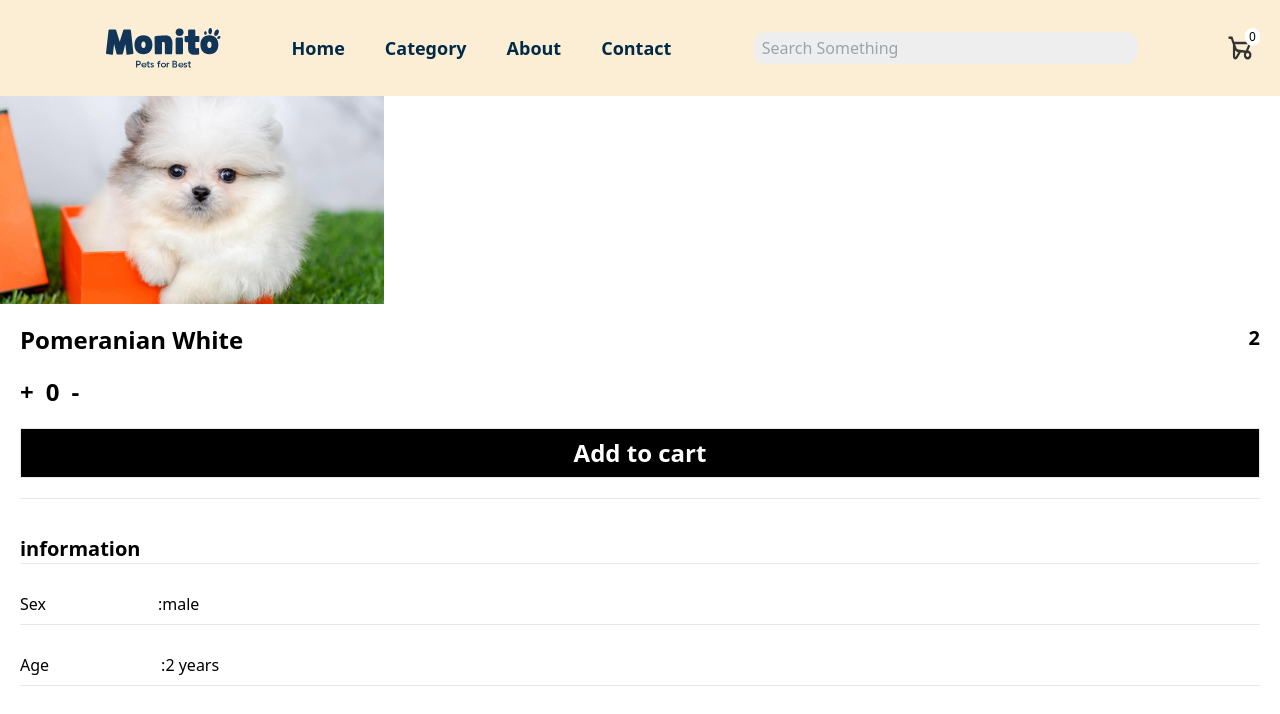
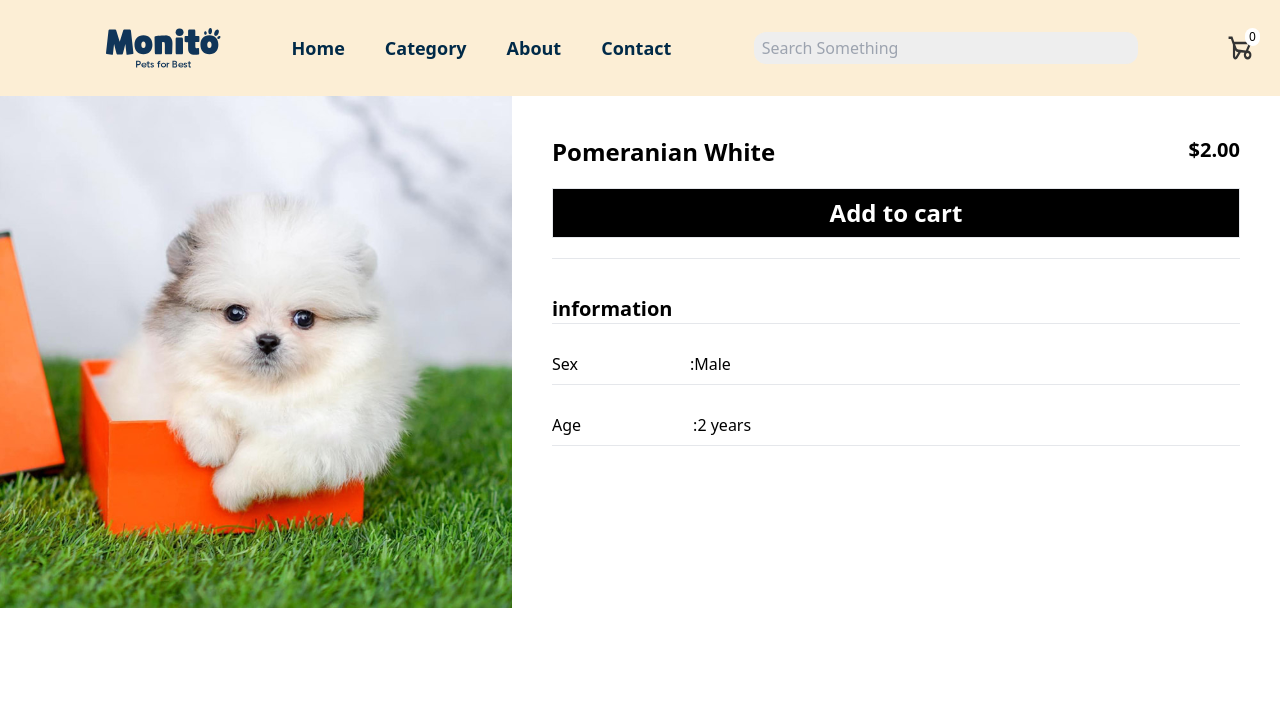
Before and after one commit to whalay/petstore, a React (Vite) app: page /product/1 in a window 1280 px wide. Shown: the top 714 px of the page. Built offline with nearby package versions, Linux system fonts and the light colour scheme; some icons are missing.

Commit message:
added productdetail add to cart features

```diff
--- a/src/App.jsx
+++ b/src/App.jsx
@@ -1,10 +1,13 @@
 import { useState } from "react";
-import { Outlet } from "react-router-dom";
 import Cart from "./components/cart/Cart";
 import Homepage from "./Pages/Homepage";
 import ProductDetail from "./Pages/ProductDetail";
 import CartProvider from "./store/CartProvider";
+import ErrorPage from "./components/error-page";
+
 import { Fragment } from "react";
+import { Routes, Route, Outlet } from "react-router-dom";
+import Navbar from "./components/Navbar";
 
 function App() {
   const [cartIsShown, setCartIsShown] = useState(false);
@@ -18,9 +21,12 @@ function App() {
   };
   return (
     <Fragment>
+      <Navbar onShowCart={showCartHandler} />
       {cartIsShown && <Cart onCloseCart={hideCartHandler} />}
-      <Homepage onShowCart={showCartHandler} />
-      <Outlet />
+      <Routes>
+        <Route exact path="/" element={<Homepage />} />
+        <Route path="product/:id" element={<ProductDetail />} />
+      </Routes>
     </Fragment>
   );
 }
--- a/src/Pages/Homepage.jsx
+++ b/src/Pages/Homepage.jsx
@@ -7,10 +7,9 @@ import Banner from "../components/Banner";
 import Blog from "../components/Blog";
 import Footer from "../components/Footer";
 
-const Homepage = ({onShowCart}) => {
+const Homepage = (props) => {
   return (
     <div>
-      <Navbar onShowCart={onShowCart}/>
       <Hero />
       <Product />
       <Banner />
--- a/src/Pages/ProductDetail.jsx
+++ b/src/Pages/ProductDetail.jsx
@@ -1,45 +1,53 @@
 import React, { Fragment, useState } from "react";
+import { useContext } from "react";
+import CartContext from "../store/cart-context";
 import { Products } from "../database/products";
 import { useParams } from "react-router-dom";
 import Highlighted from "../components/highlighted";
 import Navbar from "../components/Navbar";
+import ProductForm from "../components/ProductForm";
 
 const ProductDetail = () => {
   const { id } = useParams();
+  const cartCtx = useContext(CartContext);
 
-  const [amount, setAmount] = useState(0);
-
-  const addAmount = () => {
-    setAmount(amount + 1);
+  const addToCart = () => {
+    cartCtx.addItem({
+      id: id,
+      name: name,
+      price: detail.price,
+      amount: 1,
+    });
   };
 
-  const minusAmount = () => {
-    setAmount(amount - 1);
-  };
   const detail = Products.find((detail) => detail.id === id);
-
+  const name = detail.name;
   console.log(detail);
+  const price = `$${detail.price.toFixed(2)}`;
 
   return (
     <Fragment>
-      <Navbar />
-      <div>
-        <div className="w-screen">
-          <img src={detail.image} alt="" className="object-cover h-52 w-96" />
+      <div className="flex ">
+        <div className="basis-2/5">
+          <img src={detail.image} alt="" className="object-fill w-full " />
         </div>
-        <div className="p-5 space-y-5">
-          <div className="flex justify-between">
+        <div className="p-10 space-y-5 basis-3/5">
+          <div className="flex justify-between gap-5">
             <h1 className="text-2xl font-bold">{detail.name}</h1>
-            <h2 className="text-xl font-semibold">{detail.price}</h2>
+            <h2 className="text-xl font-semibold">{price}</h2>
           </div>
-          <div className="flex gap-3 text-2xl font-bold">
-            <button onClick={addAmount}>+</button>
-            <p>{amount}</p>
-            <button onClick={minusAmount}>-</button>
-          </div>
-          <div className="border p-2 bg-black w-full text-white text-center text-2xl font-semibold">
+          {/* <div className="flex gap-3 text-2xl font-bold">
+            <button >+</button>
+            <p></p>
+            <button >-</button>
+          </div> */}
+          {/* <ProductForm onAddToCart={addToCartHandler} /> */}
+          <button
+            onClick={addToCart}
+            className="border p-2 bg-black w-full text-white text-center text-2xl font-semibold"
+          >
             Add to cart
-          </div>
+          </button>
 
           <hr className="py-2" />
           <h2 className="text-xl font-semibold border-b">information</h2>
--- a/src/components/Footer.jsx
+++ b/src/components/Footer.jsx
@@ -3,6 +3,7 @@ import { ReactComponent as Facebook } from "../assets/images/socials/facebook.sv
 import { ReactComponent as Instagram } from "../assets/images/socials/instagram.svg";
 import { ReactComponent as Twitter } from "../assets/images/socials/twitter.svg";
 import { ReactComponent as Youtube } from "../assets/images/socials/youtube.svg";
+import { ReactComponent as Logo } from "../assets/images/logo.svg";
 
 const Footer = () => {
   return (
@@ -42,6 +43,14 @@ const Footer = () => {
           <Youtube />
         </div>
       </div>
+      <hr className="pb-4"/>
+      <div className="flex justify-center flex-col md:flex-row md:justify-between items-center gap-y-3 p-5  ">
+        {" "}
+        <Logo />
+        <p>Privacy Policy</p>
+        <p>Terms of Service</p>
+        <p>© 2022 Monito. All rights reserved.</p>
+      </div>
     </div>
   );
 };
--- a/src/components/Navbar.jsx
+++ b/src/components/Navbar.jsx
@@ -21,10 +21,10 @@ const Navbar = ({ onShowCart }) => {
   return (
     <div className="flex justify-between items-center p-5 bg-[#FCEED5]">
       <Hamburger className="md:hidden" onClick={navHandler} />
-      {/* <Link to="/">
+      <Link to="/">
         <Logo />
-      </Link> */}
-      <img src={logo} alt="" />
+      </Link>
+      {/* <img src={logo} alt="" /> */}
       <Nav nav={nav} showNav={navHandler} closeNavbar={closeNavbar}/>
       <Search />
       <HeaderCartButton onClick={onShowCart}  />
--- a/src/components/cart/Cart.jsx
+++ b/src/components/cart/Cart.jsx
@@ -19,8 +19,9 @@ const Cart = (props) => {
 
   const cartItems = (
     <ul className="m-0 p-0 max-h-80 overflow-auto">
-      {cartCtx.items.map((item) => (
+      {cartCtx.items.map((item, key) => (
         <CartItem
+          key={item.id}
           name={item.name}
           price={item.price}
           amount={item.amount}
--- a/src/components/cart/CartItem.jsx
+++ b/src/components/cart/CartItem.jsx
@@ -1,14 +1,14 @@
 import classes from './CartItem.module.css';
 
 const CartItem = (props) => {
-  const price = `$${props.price.toFixed(2)}`;
+  // const price = `$${props.price.toFixed(2)}`;
 
   return (
     <li className={classes['cart-item']}>
       <div>
         <h2>{props.name}</h2>
         <div className={classes.summary}>
-          <span className={classes.price}>{price}</span>
+          <span className={classes.price}>{props.price}</span>
                 <span className={classes.amount}>x {props.amount}</span>
         </div>
       </div>
--- a/src/database/products.js
+++ b/src/database/products.js
@@ -7,7 +7,7 @@ export const Products = [
     id: '1',
     image: dog1,
     name: "Pomeranian White",
-    gene: "male",
+    gene: "Male",
     age: "2 years",
     price: 2.00,
     // amount:2
@@ -16,7 +16,7 @@ export const Products = [
     id: '2',
     image: dog2,
     name: "Pomeranian White",
-    gene: "male",
+    gene: "Male",
     age: "2 years",
     price: 2.00,
     // amount:3
@@ -25,7 +25,7 @@ export const Products = [
     id: '3',
     image: dog2,
     name: "Pomeranian White",
-    gene: "male",
+    gene: "Male",
     age: "2 years",
     price: 2.00,
     // amount:3
--- a/src/main.jsx
+++ b/src/main.jsx
@@ -1,35 +1,37 @@
 import React from "react";
 import ReactDOM from "react-dom/client";
 import App from "./App";
-import { createBrowserRouter, RouterProvider } from "react-router-dom";
+import { BrowserRouter, RouterProvider } from "react-router-dom";
 import "./index.css";
 
 import ErrorPage from "./components/error-page";
 import ProductDetail from "./Pages/ProductDetail";
 import CartProvider from "./store/CartProvider";
 
-const router = createBrowserRouter([
-  {
-    path: "/",
-    element: <App />,
-    errorElement: <ErrorPage />,
-    // children: [
-    //   {
-    //     path: "product/:id",
-    //     element: <ProductDetail />,
-    //   },
-    // ],
-  },
-  {
-    path: "product/:id",
-    element: <ProductDetail />,
-  },
-]);
+// const router = createBrowserRouter([
+//   {
+//     path: "product/:id",
+//     element: <ProductDetail />,
+//     errorElement: <ErrorPage />,
+//     // children: [
+//     //   {
+//     //     path: "product/:id",
+//     //     element: <ProductDetail />,
+//     //   },
+//     // ],
+//   },
+//   {
+//     path: "/",
+//     element: <App />,
+//   },
+// ]);
 
 ReactDOM.createRoot(document.getElementById("root")).render(
   <React.StrictMode>
+    <BrowserRouter>
     <CartProvider>
-    <RouterProvider router={router} />
+    <App />
     </CartProvider>
+    </BrowserRouter>
   </React.StrictMode>
 );
```
